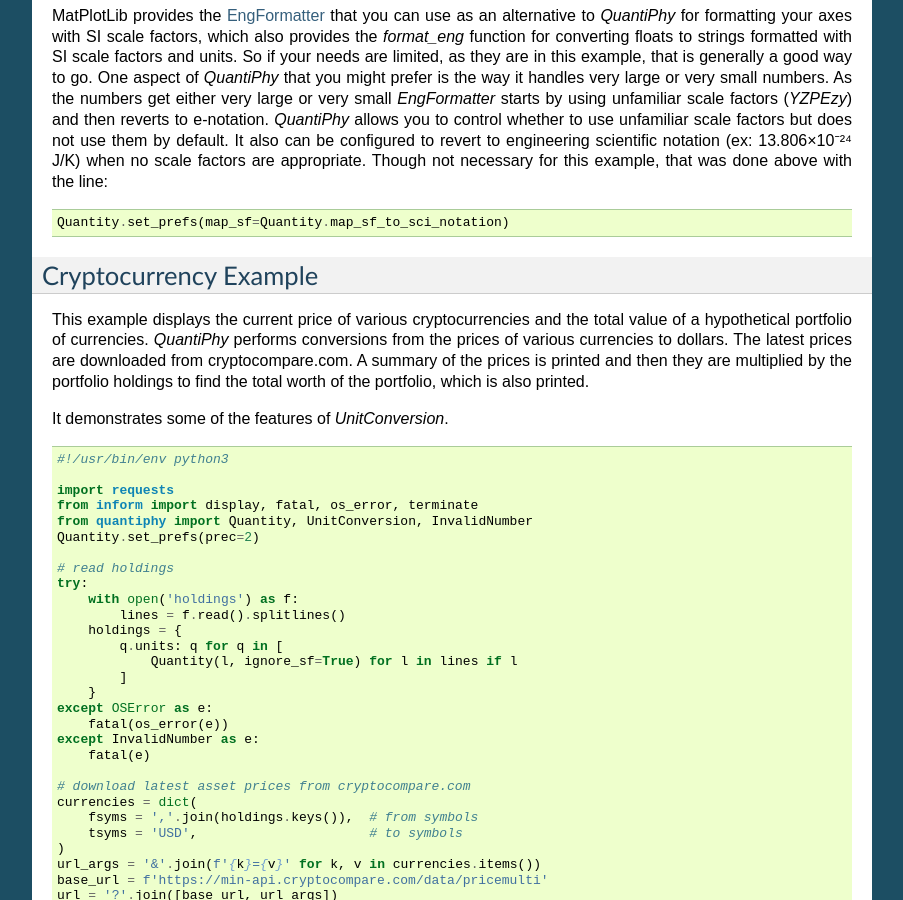
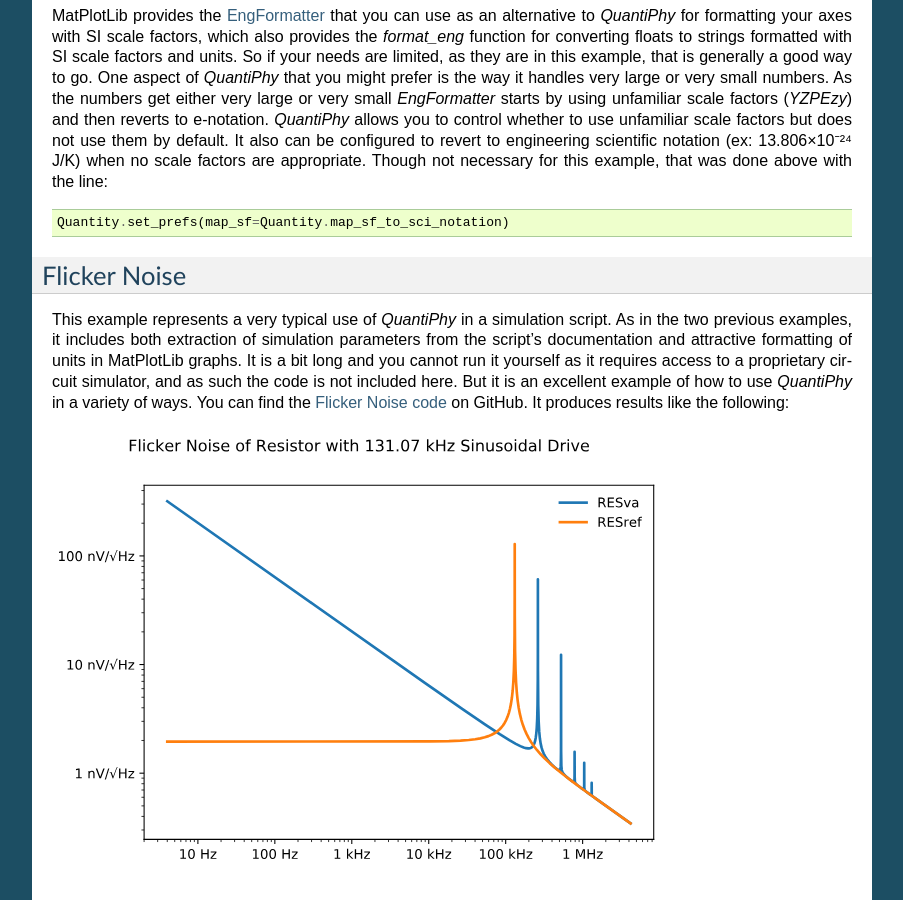
Before and after one commit to KenKundert/quantiphy, a Sphinx documentation site: the page built from doc/examples.rst, in a window 1280 px wide and 900 px high, scrolled down 11843 px. Shown: the whole window, without its empty margins (198-1101 px from the left). Built offline with Sphinx 7.4.7, drawn with Linux system fonts in a browser that asks for light colours.

Commit message:
Add flicker noise example.

```diff
--- a/doc/examples.rst
+++ b/doc/examples.rst
@@ -26,12 +27,15 @@
     ...     unity_sf=None,
     ... )
 
+
+..  examples top level {{{1
 .. _quantiphy examples:
 
 Examples
 ========
 
 
+.. motivating example {{{1
 .. _motivation example:
 
 Motivating Example
@@ -258,6 +263,7 @@
     2018     4.66 Gib       596 MiB
 
 
+.. thermal voltage example {{{1
 .. _thermal voltage example:
 
 Thermal Voltage Example
@@ -309,6 +315,7 @@
 the output.
 
 
+.. casual time units example {{{1
 .. _casual time units example:
 
 Casual Time Units
@@ -366,6 +373,7 @@
 GitHub.
 
 
+.. unicode example {{{1
 .. _unicode example:
 
 Unicode Text Example
@@ -423,6 +431,8 @@
     Zero degrees Celsius in Kelvin is 273.15 K.  Permittivity of free
     space is 8.8542 pF/m.  Permeability of free space is 1.2566 µH/m.
 
+
+.. timeit example {{{1
 .. _timeit example:
 
 Timeit Example
@@ -509,6 +519,7 @@
 The essential information is there, but it takes longer to make sense of it.
 
 
+.. disk usage example {{{1
 .. _disk usage example:
 
 Disk Usage Example
@@ -562,6 +573,7 @@
     3.48 MB  quantiphy
 
 
+.. simulation example {{{1
 .. _simulation example:
 
 Parameterized Simulation Example
@@ -685,6 +697,7 @@
 ..  image:: wave.png
 
 
+.. matplotlib example {{{1
 .. _matplotlib example:
 
 .. index::
@@ -784,6 +797,28 @@
     Quantity.set_prefs(map_sf=Quantity.map_sf_to_sci_notation)
 
 
+.. flicker-noise example {{{1
+.. _flicker-noise example:
+
+.. index::
+   single: Flicker Noise
+
+Flicker Noise
+-------------
+
+This example represents a very typical use of *QuantiPhy* in a simulation
+script.  As in the two previous examples, it includes both extraction of
+simulation parameters from the script's documentation and attractive formatting
+of units in MatPlotLib graphs.  It is a bit long and you cannot run it yourself
+as it requires access to a proprietary circuit simulator, and as such the code
+is not included here.  But it is an excellent example of how to use *QuantiPhy*
+in a variety of ways.  You can find the `Flicker Noise code
+<https://github.com/KenKundert/flicker-noise>`_ on GitHub.  It produces results
+like the following:
+
+..  image:: flicker.svg
+
+.. cryptocurrency example {{{1
 .. _cryptocurrency example:
 
 Cryptocurrency Example
@@ -901,6 +936,7 @@
 this example can be found on GitHub.
 
 
+.. rkm codes example {{{1
 .. _rkm codes example:
 
 .. index::
@@ -1019,7 +1055,8 @@
     vdda_in_2v5
 
 
-.. time-value of money example:
+.. time-value of money example {{{1
+.. _time-value of money example:
 
 .. index::
    single: Time-Value of Money
--- a/quantiphy.py
+++ b/quantiphy.py
@@ -22,8 +22,7 @@
 """
 
 # License {{{1
-# Copyright (C) 2016-2020 Kenneth S. Kundert
-#
+# Copyright (C) 2016-2020 Kenneth S. Kundert #
 # This program is free software: you can redistribute it and/or modify
 # it under the terms of the GNU General Public License as published by
 # the Free Software Foundation, either version 3 of the License, or
```
Also changed, not shown: other parts of doc/examples.rst (+2 -0 lines), doc/flicker.svg (added).
